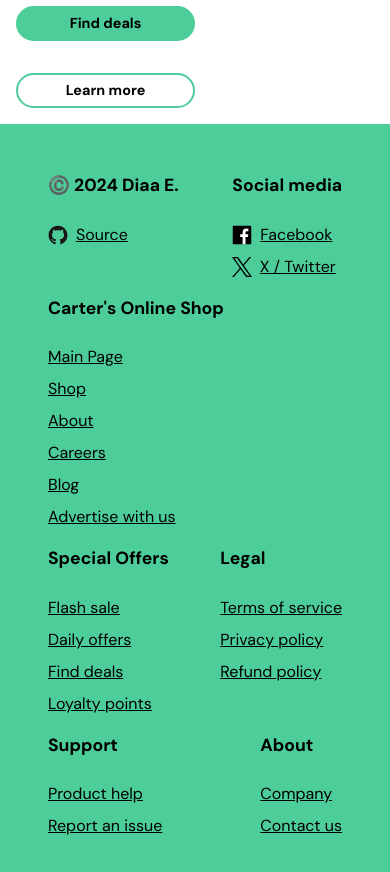
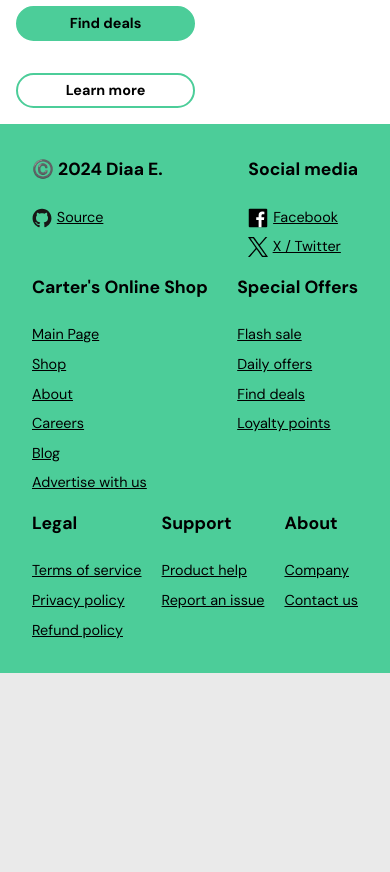
Before and after one commit to Diaa-E/shopping-cart, a React (Vite) app: page / in a window 390 px wide. Shown: the part 1980-2852 px from the top of the page. After the commit the page ends 2653 px from the top, so only its background shows below. Built offline with nearby package versions, Linux system fonts and the light colour scheme.

Commit message:
Improve footer mobile display font and margin sizes

```diff
--- a/src/styles/App.module.css
+++ b/src/styles/App.module.css
@@ -17,7 +17,7 @@
     background-color: var(--accent);
     color: var(--text);
     margin: auto 0 0 0;
-    padding: 3rem;
+    padding: 2rem;
     display: flex;
     justify-content: space-between;
     align-items: flex-start;
@@ -40,6 +40,10 @@
 
 @media (min-width: 700px) {
 
+    .footer{
+        padding: 3rem;
+    }
+
     .footer-list{
         gap: 0;
     }
--- a/src/styles/FooterLink.module.css
+++ b/src/styles/FooterLink.module.css
@@ -1,13 +1,22 @@
 .footer-link{
     display: flex;
-    gap: .5rem;
+    gap: .3rem;
     align-items: center;
     cursor: pointer;
     color: var(--text);
     text-decoration: underline;
+    font-size: .9rem;
 }
 
 .footer-link>img{
     cursor: inherit;
     height: 20px;
 }
+
+@media (min-width: 700px) {
+
+    .footer-link{
+        gap: .5rem;
+        font-size: 1rem;
+    }
+}
```
